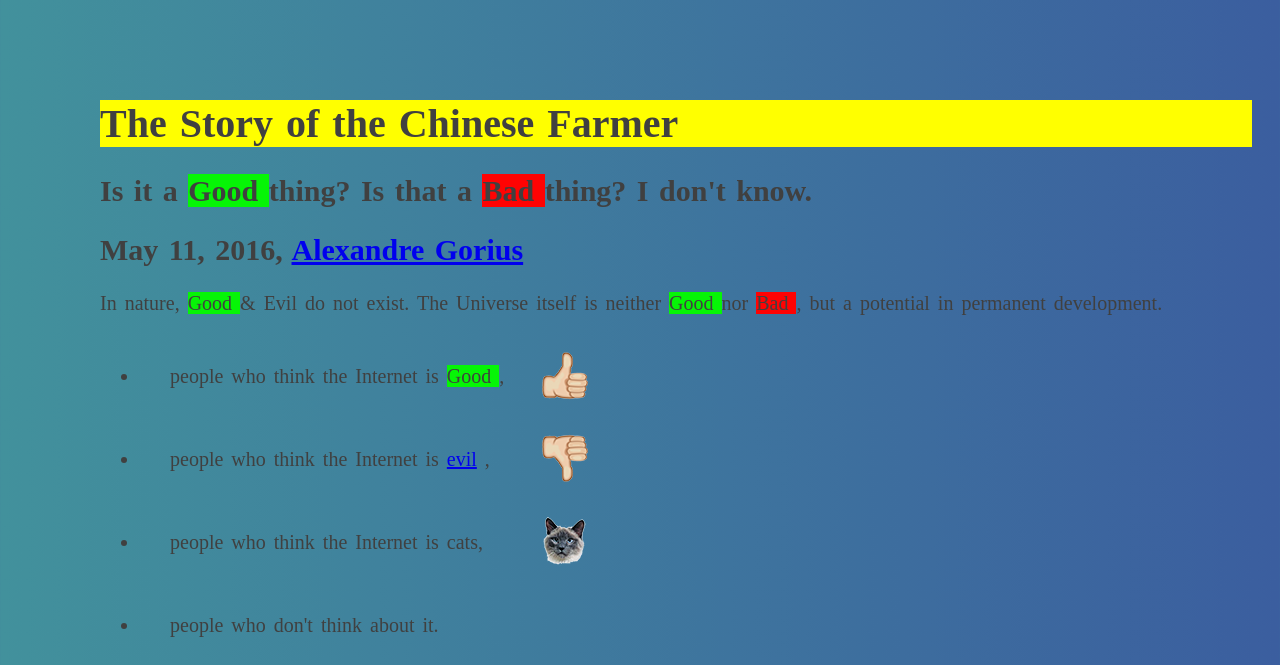
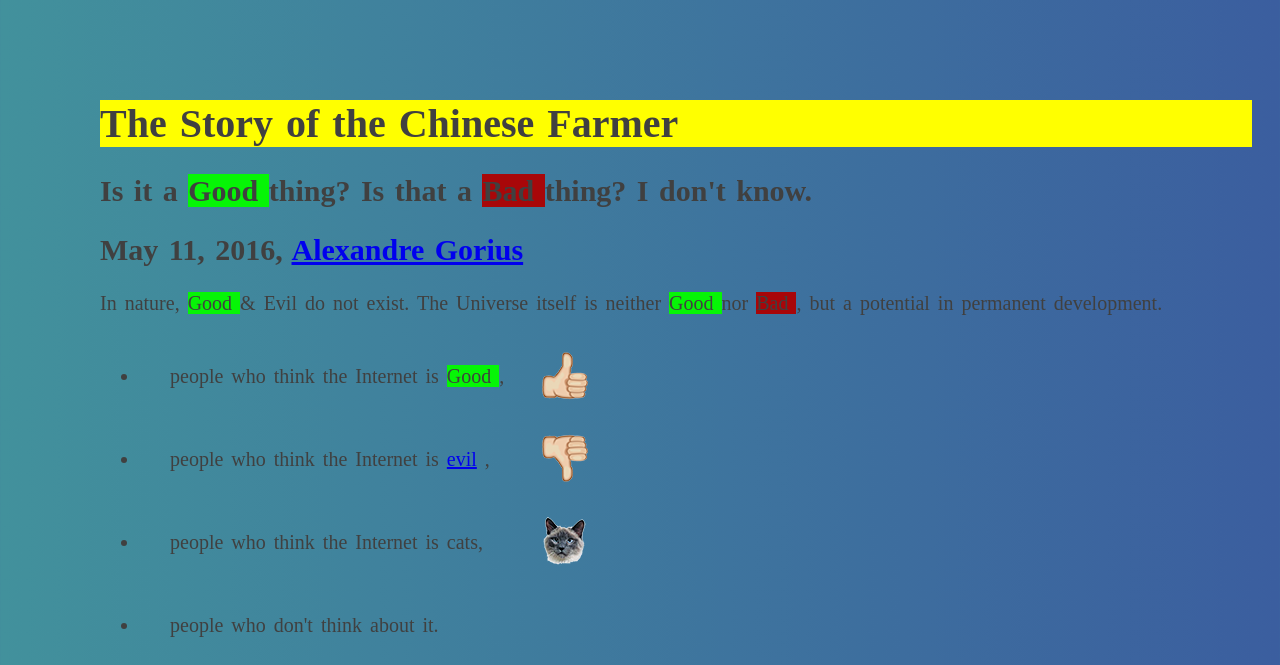
Before and after one commit to yongchin95/progressive-enhancement, a plain HTML site: page index.html in a window 1280 px wide. Shown: the top 665 px of the page. Drawn offline with Linux system fonts and the light colour scheme.

Commit message:
test fin couleur

```diff
--- a/styles.css
+++ b/styles.css
@@ -50,7 +50,7 @@ blockquote {
 }
 
 .bad {
-    background: rgb(255, 3, 3);
+    background: rgba(175, 0, 0, 0.945);
 }
 
 .farmer{
```
